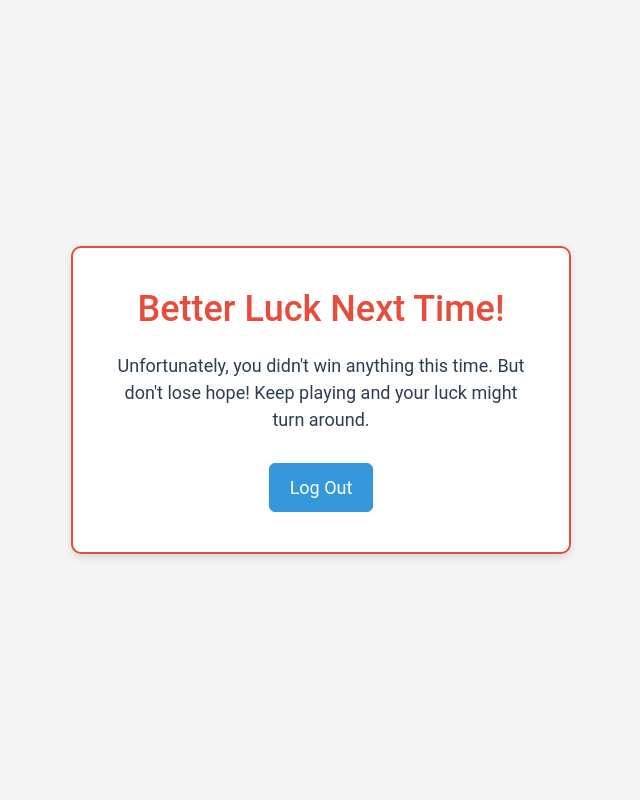
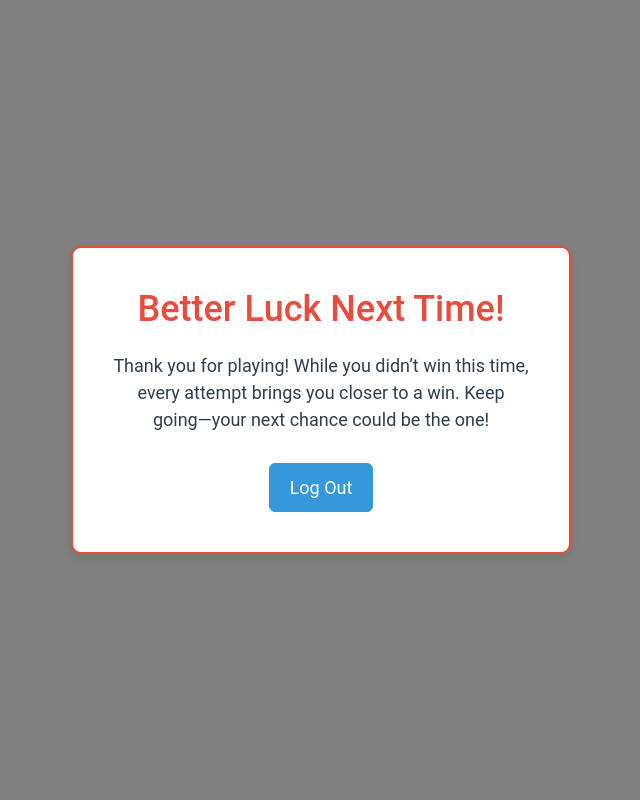
Before and after one commit to shshaheen/KBC, a Flask app: page /lose in a window 1280 px wide. Shown: the whole page, without its empty margins (319-959 px from the left). Run offline with Flask 3, Linux system fonts and the light colour scheme.

Commit message:
Adjusted some changes

```diff
--- a/app.py
+++ b/app.py
@@ -205,7 +205,7 @@ def save_image():
 
         with open(file_path, 'wb') as f:
             f.write(img_data)
-        send_email()
+
         return jsonify({"message": "Image saved successfully!"})
 
     except Exception as e:
--- a/static/quiz.js
+++ b/static/quiz.js
@@ -282,7 +282,9 @@ function nextQuestion() {
     }
     else{
         document.getElementById('result').innerText = "Hurray, You have cleared all Quesions!!!";
+        prize = 10000000;
 
+        ended();
     }
 }
 
--- a/static/style.css
+++ b/static/style.css
@@ -13,7 +13,7 @@ body {
     padding: 2rem;
     margin: 5% auto;
     width: 50%;
-    border-radius: 20px;
+    border-radius: 3%;
     border: 2px solid rgba(255,255, 255, 0.2);
     backdrop-filter: blur(10px);
     box-shadow: 0 0 10px rgba(0, 0, 0, 0.2);
@@ -77,7 +77,7 @@ body {
     background-color: blue;
     color: #fff;
     border: none;
-    border-radius: 5px;
+    border-radius: 2%;
     text-decoration: none;
     text-align: center;
 }
--- a/templates/lose.html
+++ b/templates/lose.html
@@ -8,7 +8,7 @@
     <style>
         body {
             font-family: 'Roboto', sans-serif;
-            background-color: #f4f4f4;
+            background-color: grey;
             display: flex;
             justify-content: center;
             align-items: center;
@@ -52,7 +52,7 @@
 
     <div class="message-container">
         <h1>Better Luck Next Time!</h1>
-        <p>Unfortunately, you didn't win anything this time. But don't lose hope! Keep playing and your luck might turn around.</p>
+        <p>Thank you for playing! While you didn’t win this time, every attempt brings you closer to a win. Keep going—your next chance could be the one!</p>
         <a href="/logout" class="btn btn-primary">Log Out</a>
     </div>
 
```
